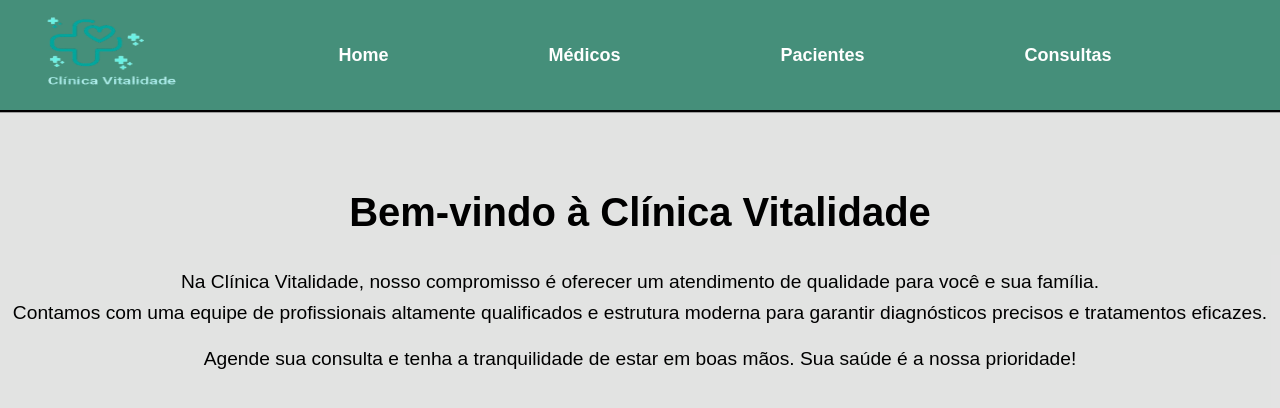
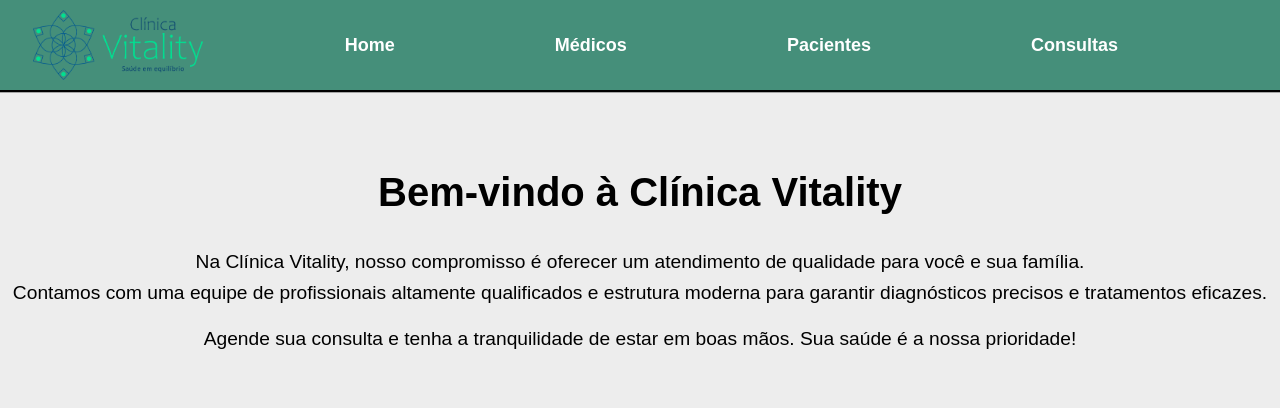
Before and after one commit to joaobent/Clinica, a Next.js app in the folder medico/: page / in a window 1280 px wide. Shown: the top 408 px of the page. Built offline with nearby package versions, Linux system fonts and the light colour scheme.

Commit message:
arrumei a logo

```diff
--- a/medico/src/app/page.js
+++ b/medico/src/app/page.js
@@ -8,9 +8,9 @@ export default function Home() {
     <div className={styles.div}>
       <Header />
       <h1 className={styles.titulo}>
-        Bem-vindo à Clínica Vitalidade
+        Bem-vindo à Clínica Vitality
       </h1>
-      <p className={styles.para}>Na Clínica Vitalidade, nosso compromisso é oferecer um atendimento de qualidade para você e sua família.<br/> Contamos com uma equipe de profissionais altamente qualificados e estrutura moderna para garantir diagnósticos precisos e tratamentos eficazes.<br/> </p>
+      <p className={styles.para}>Na Clínica Vitality, nosso compromisso é oferecer um atendimento de qualidade para você e sua família.<br/> Contamos com uma equipe de profissionais altamente qualificados e estrutura moderna para garantir diagnósticos precisos e tratamentos eficazes.<br/> </p>
       <p className={styles.para2}>Agende sua consulta e tenha a tranquilidade de estar em boas mãos. Sua saúde é a nossa prioridade!</p>
     </div>
   );
--- a/medico/src/app/page.module.css
+++ b/medico/src/app/page.module.css
@@ -6,7 +6,7 @@
 }
 
 .div {
-  background-color: #d2d3d2a1;
+  background-color: #e2e2e2a1;
   min-height: 100vh;
 }
 
--- a/medico/src/components/header/header.module.css
+++ b/medico/src/components/header/header.module.css
@@ -8,7 +8,8 @@
 
 .logo {
     width: 170px;
-    height: 90px;
+    height: 70px;
+    margin-left: 1vw;
 }
 
 .lista {
--- a/medico/src/components/header/index.js
+++ b/medico/src/components/header/index.js
@@ -19,7 +19,7 @@ export default function Header() {
 
     return (
         <header className={styles.header}>
-            <img className={styles.logo} src="/img/logo.png" alt="Clínica Vitalidade" />
+            <img className={styles.logo} src="/img/logo2.png" alt="Clínica Vitalidade" />
             <ul className={styles.lista}>
                 <li className={styles.home}><Link href="/">Home</Link></li>
                 <li
```
Also changed, not shown: medico/public/img/logo2.png (added).
